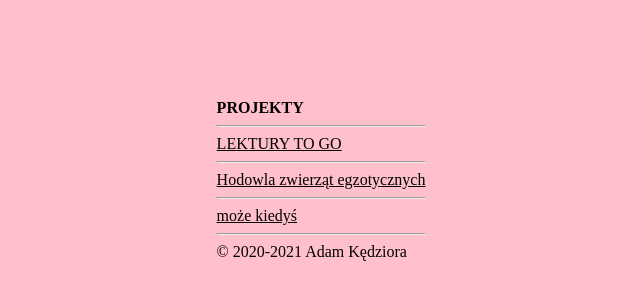
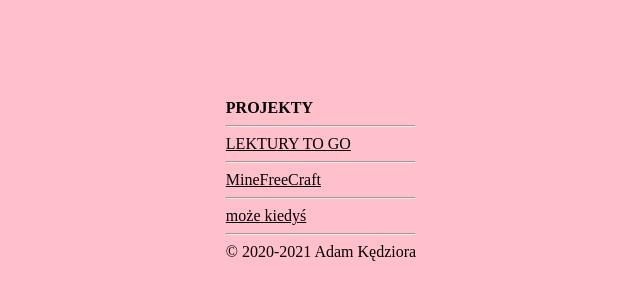
Before and after one commit to Kedzior27/projekty, a plain HTML site: page index.html in a window 1280 px wide. Shown: the part 220-520 px from the top of the page, without its empty margins (319-959 px from the left). Drawn offline with Linux system fonts and the light colour scheme.

Commit message:
Update index.html

```diff
--- a/index.html
+++ b/index.html
@@ -35,7 +35,7 @@
                 <a href="https://kedzior27.github.io/lektury/" class="active">LEKTURY TO GO</a>
                 <br>
                 <hr>
-                <a href="https://kedzior27.github.io/hodowla_zwierzat_egzotycznych/">Hodowla zwierząt egzotycznych</a>
+                <a href="http://kedzior27.github.io/MineFreeCraft">MineFreeCraft</a>
                 <br>
                 <hr>
                 <a href=".">może kiedyś</a>
```
